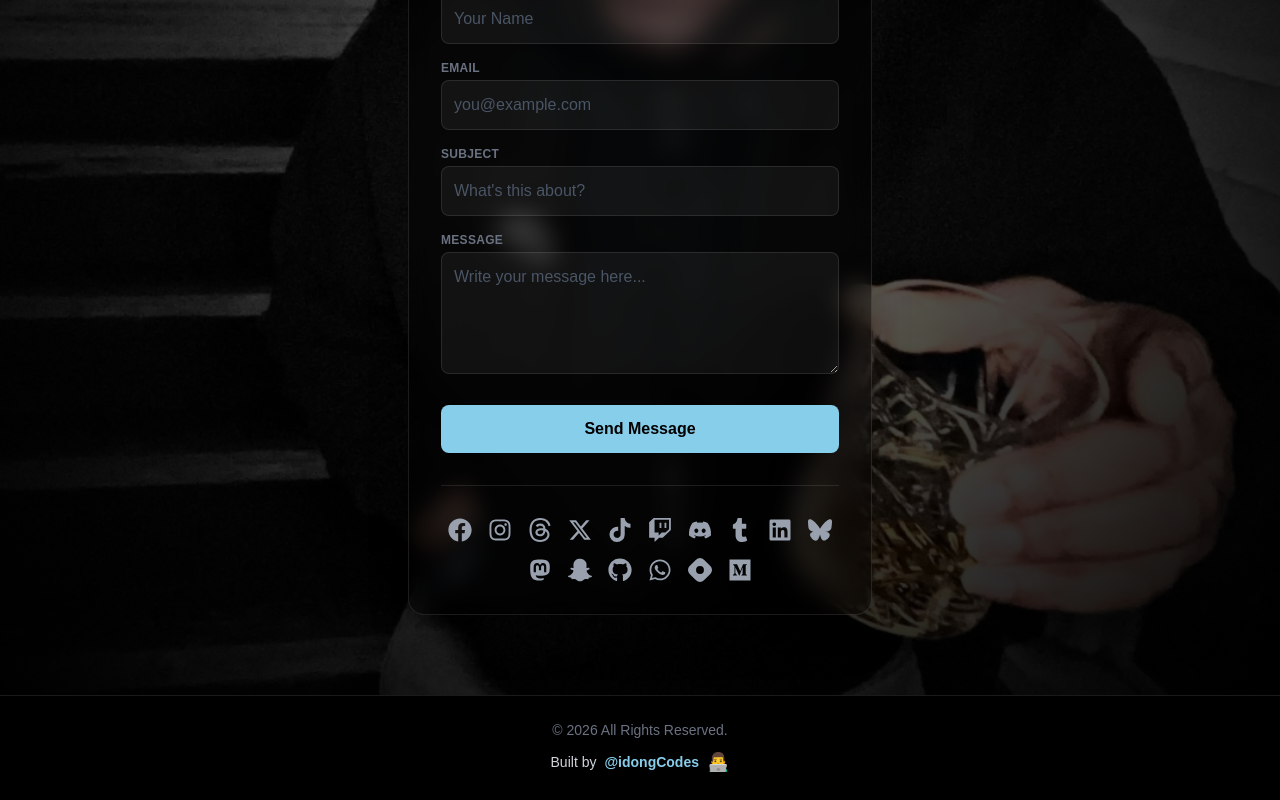
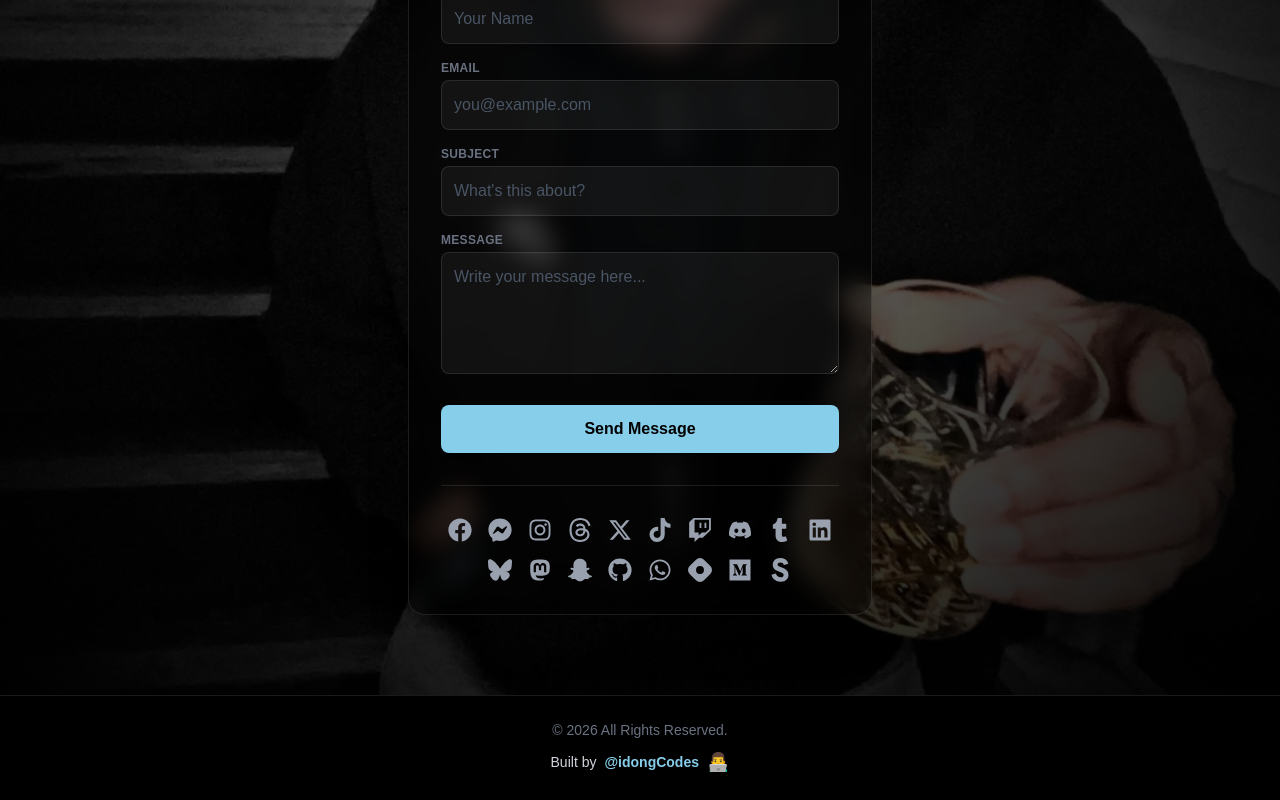
Before and after one commit to idongCodes/idong-essien, a Next.js app: page / in a window 1280 px wide. Shown: the part 6211-7011 px from the top of the page. Built offline with nearby package versions, Linux system fonts and the light colour scheme; no server answers.

Commit message:
feat: add seenu.io and facebook messenger links to contact section

```diff
--- a/components/ContactSection.tsx
+++ b/components/ContactSection.tsx
@@ -4,7 +4,7 @@ import Image from "next/image"
 import { useState } from "react"
 import { sendContactEmail } from "@/app/contact/actions"
 import {
-  FaFacebook, FaInstagram, FaTumblr, FaLinkedin,
+  FaFacebook, FaFacebookMessenger, FaInstagram, FaTumblr, FaLinkedin,
   FaMastodon, FaSnapchatGhost, FaGithub, FaWhatsapp, FaMedium,
   FaTiktok, FaTwitch, FaDiscord
 } from "react-icons/fa"
@@ -17,6 +17,7 @@ export default function ContactSection() {
 
   const socialLinks = [
     { icon: <FaFacebook />, url: "https://www.facebook.com/idngcodes/", color: "hover:text-blue-500" },
+    { icon: <FaFacebookMessenger />, url: "https://m.me/idngcodes", color: "hover:text-[#0084FF]" },
     { icon: <FaInstagram />, url: "https://www.instagram.com/idongcodes/", color: "hover:text-pink-500" },
     { icon: <SiThreads />, url: "https://www.threads.com/@idongcodes", color: "hover:text-white" },
     { icon: <FaXTwitter />, url: "https://x.com/idongCodes", color: "hover:text-gray-400" },
@@ -32,6 +33,23 @@ export default function ContactSection() {
     { icon: <FaWhatsapp />, url: "https://wa.me/17743126471", color: "hover:text-green-500" },
     { icon: <SiHashnode />, url: "https://hashnode.com/@idongcodes", color: "hover:text-blue-600" },
     { icon: <FaMedium />, url: "https://medium.com/@idongcodes", color: "hover:text-white" },
+    {
+      icon: (
+        <svg
+          stroke="currentColor"
+          fill="currentColor"
+          strokeWidth="0"
+          viewBox="0 0 45 63"
+          height="1em"
+          width="1em"
+          xmlns="http://www.w3.org/2000/svg"
+        >
+          <path d="M 0 44.082 L 11.745 40.97 Q 12.948 45.618 16.227 48.149 Q 19.505 50.681 24.444 50.681 Q 28.054 50.681 30.046 49.166 A 5.035 5.035 0 0 0 32.038 44.912 L 32.038 44.622 Q 32.038 42.256 30.295 40.659 A 16.045 16.045 0 0 0 26.193 38.194 A 43.281 43.281 0 0 0 24.111 37.318 L 16.019 34.122 Q 3.445 29.184 3.445 17.605 L 3.445 17.439 A 16.324 16.324 0 0 1 5.997 8.33 Q 8.549 4.408 13.073 2.209 Q 17.596 0.009 23.614 0.009 A 24.267 24.267 0 0 1 34.995 2.489 A 18.078 18.078 0 0 1 37.08 3.765 Q 42.372 7.521 44.571 14.825 L 32.91 18.145 Q 30.959 11.588 23.614 11.588 Q 20.169 11.588 18.156 13.02 Q 16.144 14.451 16.144 16.9 L 16.144 17.149 A 4.471 4.471 0 0 0 17.575 20.51 A 13.811 13.811 0 0 0 21.483 22.851 A 34.488 34.488 0 0 0 22.535 23.291 L 30.627 26.486 A 29.305 29.305 0 0 1 38.97 31.29 A 17.323 17.323 0 0 1 41.334 33.749 Q 44.737 38.106 44.737 44.663 L 44.737 44.995 A 16.22 16.22 0 0 1 42.205 54.063 A 16.853 16.853 0 0 1 35.13 60.101 Q 30.586 62.259 24.485 62.259 A 27.976 27.976 0 0 1 13.239 60.081 Q 8.217 57.902 4.814 53.814 A 24.106 24.106 0 0 1 0 44.0 Z" />
+        </svg>
+      ),
+      url: "https://seenu.io/idongcodes",
+      color: "hover:text-[#FE6D98]"
+    }
   ]
 
   async function handleSubmit(formData: FormData) {
```
